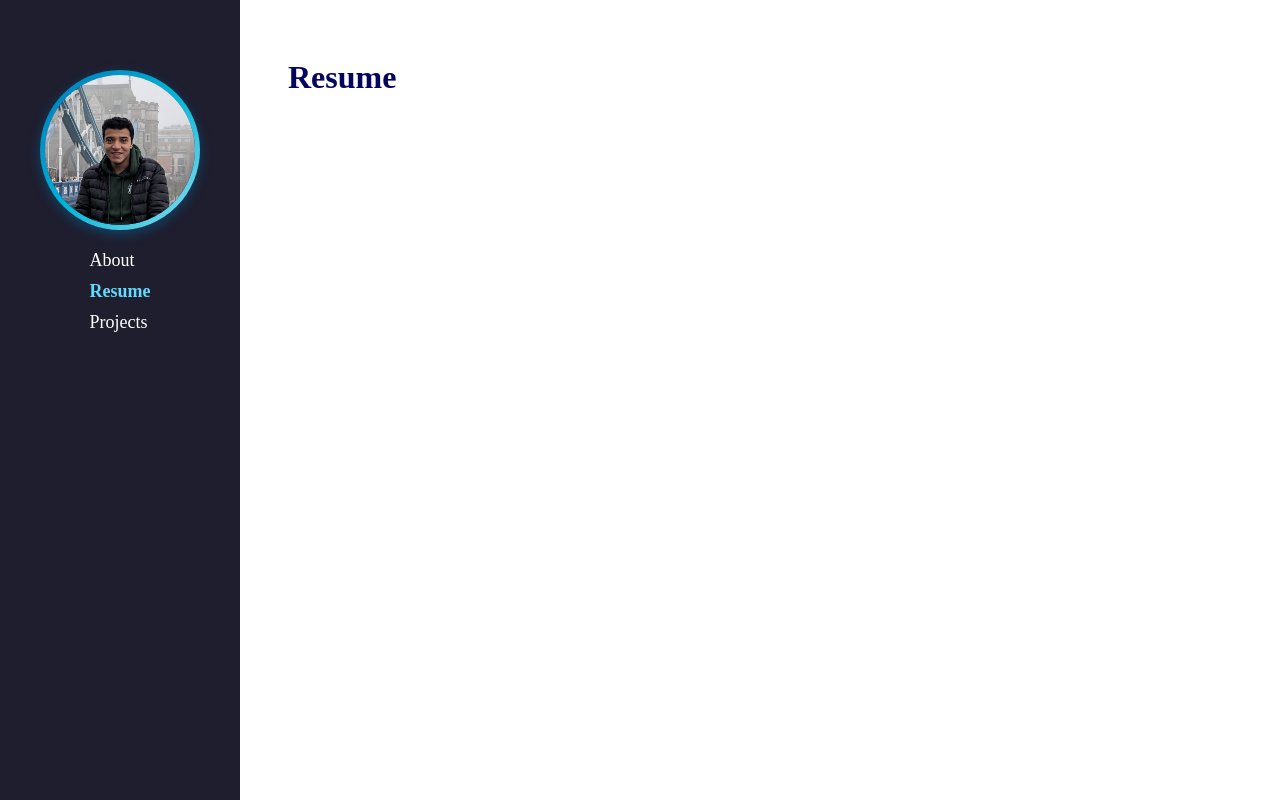
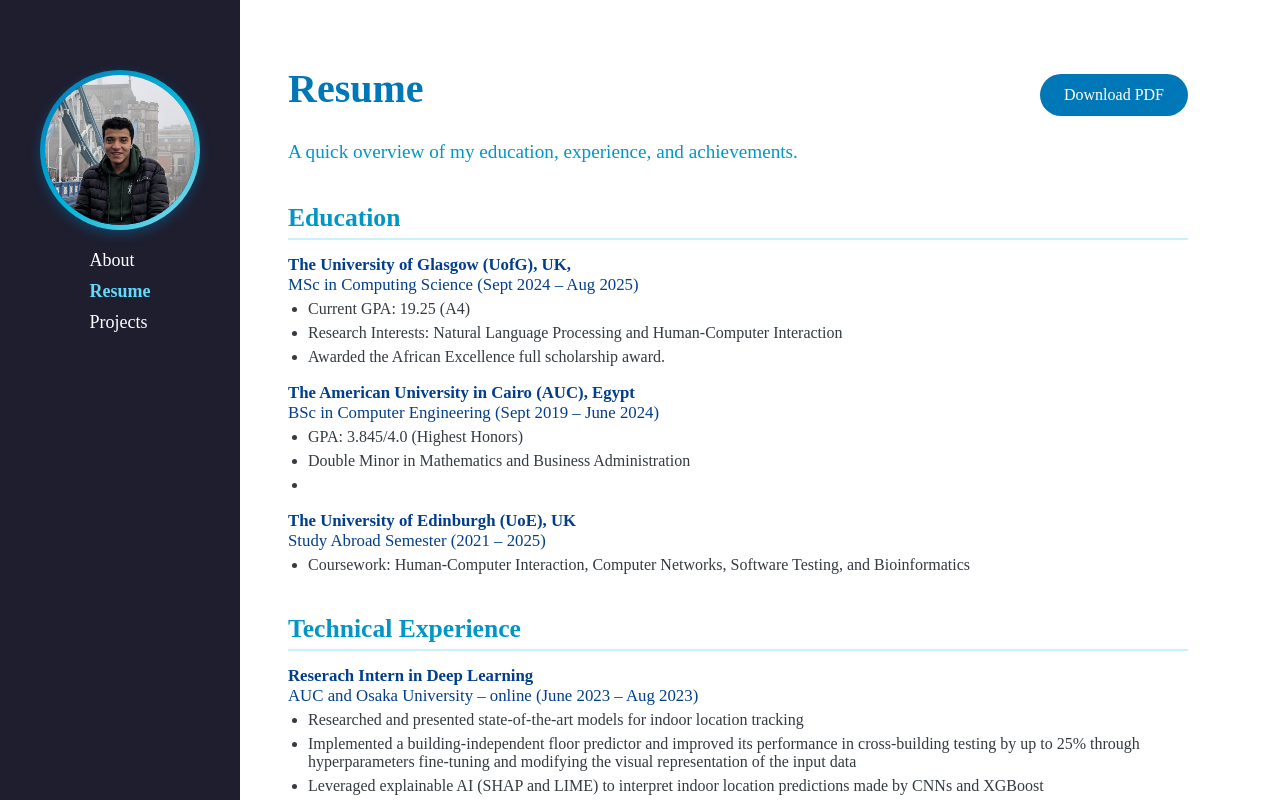
Before and after one commit to Sherif-Sakran/Sherif-Sakran.github.io, a React (Vite) app: page /resume in a window 1280 px wide. Shown: the top 800 px of the page. Built offline with nearby package versions, Linux system fonts and the light colour scheme.

Commit message:
added the resume structure and style as components. some content is left.

```diff
--- /dev/null
+++ b/src/assets/data/resumeData.jsx
@@ -0,0 +1,163 @@
+export const resumeSections = [
+    {
+        sectionName: "Education",
+        sectionBlocks: [
+            {
+                title: {
+                    bold: "The University of Glasgow (UofG), UK,",
+                    regular: "MSc in Computing Science"
+                },
+                date: {
+                    start: "Sept 2024",
+                    end: "Aug 2025"
+                },
+                points: [
+                    "Current GPA: 19.25 (A4)",
+                    "Research Interests: Natural Language Processing and Human-Computer Interaction",
+                    "Awarded the African Excellence full scholarship award."
+                ]
+            },
+            {
+                title: {
+                    bold: "The American University in Cairo (AUC), Egypt",
+                    regular: "BSc in Computer Engineering"
+                },
+                date: {
+                    start: "Sept 2019",
+                    end: "June 2024"
+                },
+                points: [
+                    "GPA: 3.845/4.0 (Highest Honors)",
+                    "Double Minor in Mathematics and Business Administration",
+                    ""
+                ]
+            },
+            {
+                title: {
+                    bold: "The University of Edinburgh (UoE), UK",
+                    regular: "Study Abroad Semester"
+                },
+                date: {
+                    start: "2021",
+                    end: "2025"
+                },
+                points: [
+                    "Coursework: Human-Computer Interaction, Computer Networks, Software Testing, and Bioinformatics",
+                ]
+            },
+        ]
+    },
+    {
+        sectionName: "Technical Experience",
+        sectionBlocks: [
+            {
+                title: {
+                    bold: "Reserach Intern in Deep Learning",
+                    regular: "AUC and Osaka University – online"
+                },
+                date: {
+                    start: "June 2023",
+                    end: "Aug 2023"
+                },
+                points: [
+                    "Researched and presented state-of-the-art models for indoor location tracking",
+                    "Implemented a building-independent floor predictor and improved its performance in cross-building testing by up to 25% through hyperparameters fine-tuning and modifying the visual representation of the input data",
+                    "Leveraged explainable AI (SHAP and LIME) to interpret indoor location predictions made by CNNs and XGBoost"
+                ]
+            },
+            {
+                title: {
+                    bold: "Undergraduate Teaching Assistant",
+                    regular: "AUC – Cairo, EG"
+                },
+                date: {
+                    start: "Fall 2020",
+                    end: "Spring 2023"
+                },
+                points: [
+                    "Held hidden labs to implement OOP concepts, data structures, and algorithms",
+                    "Provided office hours to explain concepts to students and answer their questions",
+                    "Assisted students with understanding their coursework and project requirements"
+                ]
+            },
+            {
+                title: {
+                    bold: "Software Development Engineering Intern",
+                    regular: "Cairo, EG"
+                },
+                date: {
+                    start: "Aug 2022",
+                    end: "Aug 2022"
+                },
+                points: [
+                    "Used Jenkins to automate jobs on multiple machines by writing Bash and Python scripts",
+                    "Implemented git hooks to automate certain tasks at pre-push using Bash and Python",
+                    "Achieved 16% speedup for a testing tool through synchronisation",
+                ]
+            },
+            {
+                title: {
+                    bold: "Software Engineering Intern",
+                    regular: "AUC Digital Libraries – Cairo, EG"
+                },
+                date: {
+                    start: "June 2022",
+                    end: "July 2022"
+                },
+                points: [
+                    "Worked on a face recognition system to digitise the library’s assets",
+                    "Utilised the few-shot learning approach to train and recognise faces in a GUI tool developed in Python",
+                    "(Project was presented as a library tool and shared with librarians at the MELA virtual conference (2022))"
+                ]
+            },
+        ]
+    },
+    {
+        sectionName: "",
+        sectionBlocks: [
+            {
+                title: {
+                    bold: "",
+                    regular: ""
+                },
+                date: {
+                    start: "",
+                    end: ""
+                },
+                points: [
+                    "",
+                    "",
+                    ""
+                ]
+            },
+            {
+                title: {
+                    bold: "",
+                    regular: ""
+                },
+                date: {
+                    start: "",
+                    end: ""
+                },
+                points: [
+                    "",
+                    "",
+                    ""
+                ]
+            },
+            {
+                title: {
+                    bold: "",
+                    regular: ""
+                },
+                date: {
+                    start: "",
+                    end: ""
+                },
+                points: [
+                    "",
+                ]
+            },
+        ]
+    },
+];
--- /dev/null
+++ b/src/components/ResumeBody.jsx
@@ -0,0 +1,21 @@
+import React from 'react'
+import SectionBlock from './SectionBlock'
+import { resumeSections } from '../assets/data/resumeData'
+import '../css/Resume.css'
+
+const ResumeBody = () => {
+  return (
+    <>
+      {resumeSections.map((resumeSection) => (
+        <div key={resumeSection.sectionName}>
+          <h2 className="section-heading">{resumeSection.sectionName}</h2>
+          {resumeSection.sectionBlocks.map((sectionBlock, index) => (
+            <SectionBlock key={index} title={sectionBlock.title} date={sectionBlock.date} points={sectionBlock.points}/>
+          ))}
+        </div>
+      ))}
+    </>
+  )
+}
+
+export default ResumeBody
--- /dev/null
+++ b/src/components/SectionBlock.jsx
@@ -0,0 +1,21 @@
+import React from 'react'
+import '../css/Resume.css'
+
+const SectionBlock = ( position ) => {
+  const { title, date, points } = position
+  return (
+    <ul className="resume-list">
+    <li>
+        <strong>{ title.bold }</strong><br />
+        { title.regular } ({ date.start } – { date.end })<br />
+        <ul className="resume-sublist">
+        {points.map((point, index) => (
+            <li key={index}>{point}</li>
+        ))}
+        </ul>
+    </li>
+    </ul>
+  )
+}
+
+export default SectionBlock
--- /dev/null
+++ b/src/css/Resume.css
@@ -0,0 +1,75 @@
+.resume-container {
+    color: #03045e;
+    max-width: 900px;
+    /* margin: 0 auto; */
+    /* padding: 40px 20px; */
+  }
+
+  .resume-title {
+    font-size: 2.5rem;
+    color: #0077b6;
+    margin-bottom: 10px;
+  }
+
+  .resume-subtitle {
+    font-size: 1.2rem;
+    color: #0096c7;
+    margin-bottom: 30px;
+  }
+
+  .section-heading {
+    font-size: 1.6rem;
+    color: #0096c7;
+    margin-top: 40px;
+    margin-bottom: 15px;
+    border-bottom: 2px solid #caf0f8;
+    padding-bottom: 5px;
+  }
+
+  .resume-list {
+    list-style: none;
+    padding-left: 0;
+    color: #023e8a;
+    font-size: 1.05rem;
+    margin-top: 10px;
+  }
+
+  .resume-list li {
+    margin-bottom: 12px;
+  }
+
+  .resume-sublist {
+    list-style-type: disc;
+    padding-left: 20px;
+    font-size: 1rem;
+    color: #343a40;
+    margin-top: 5px;
+  }
+
+  .resume-sublist li {
+    margin-bottom: 6px;
+  }
+
+  .resume-download {
+    display: inline-block;
+    background-color: #0077b6;
+    color: #ffffff;
+    padding: 12px 24px;
+    border-radius: 25px;
+    text-decoration: none;
+    font-weight: 500;
+    margin-top: 30px;
+    transition: background-color 0.3s ease;
+  }
+
+  .resume-download:hover {
+    background-color: #0096c7;
+  }
+
+  .resume-header {
+    display: flex;
+    justify-content: space-between;
+    align-items: center;
+    flex-wrap: wrap;
+    gap: 10px;
+  }
--- a/src/pages/Resume.jsx
+++ b/src/pages/Resume.jsx
@@ -1,10 +1,24 @@
 import React from 'react'
+import '../css/Resume.css'
+import ResumeBody from '../components/ResumeBody'
 
 const Resume = () => {
   return (
-    <div>
-      <h1>Resume</h1>
-    </div>
+    <>
+      <div className="resume-container">
+        <div className="resume-header">
+        <h1 className="resume-title">Resume</h1>
+        <div className="text-center">
+          <a href="/resume.pdf" download className="resume-download">
+            Download PDF
+          </a>
+          </div>
+        </div>
+        <p className="resume-subtitle">A quick overview of my education, experience, and achievements.</p>
+
+        <ResumeBody />
+      </div>
+    </>
   )
 }
 
```
